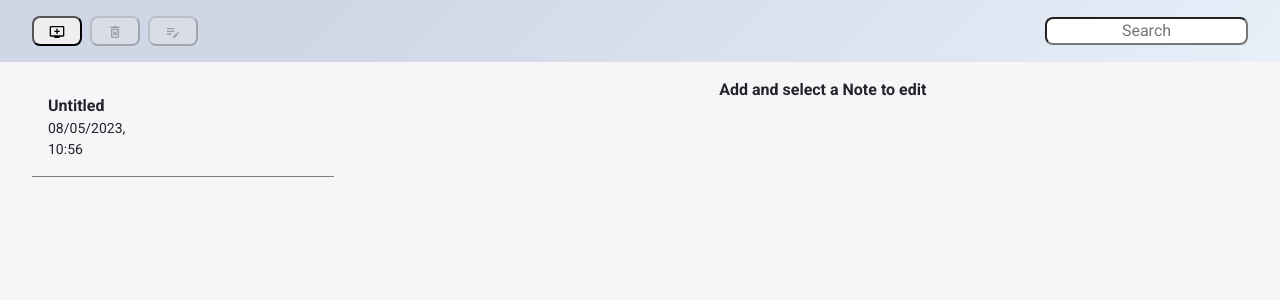
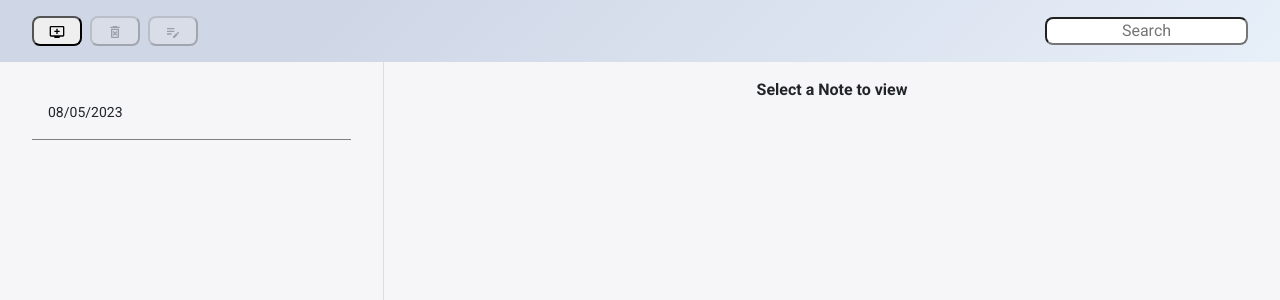
Before and after one commit to Sergei-Nikolaienko/notes-clone, a React (Create React App) app: page / in a window 1280 px wide. Both pictures are taken after a click on the button 57 px from the left and 31 px from the top of the page. Shown: the top 300 px of the page. Built offline with nearby package versions, Linux system fonts and the light colour scheme.

Commit message:
Fixed styles, added editing functionality and preview

```diff
--- a/src/App.jsx
+++ b/src/App.jsx
@@ -14,7 +14,7 @@ function App() {
   const onAddNote = () => {
     const newNote = {
       id: uuid(),
-      title: "Untitled",
+      title: "",
       meta: Date.now(),
       text: "",
     };
--- a/src/App.scss
+++ b/src/App.scss
@@ -1,14 +1,5 @@
-
 .main-content {
-  display: grid;
-  grid-template-columns: 3fr 5fr;
+  display: flex;
   align-content: center;
   background: rgb(246, 246, 248)
 }
-
-
-@media (min-width: 800px) {
-  .main-content {
-    grid-template-columns: 2fr 5fr;
-  }
-}
--- a/src/components/Sidebar/Sidebar.jsx
+++ b/src/components/Sidebar/Sidebar.jsx
@@ -9,13 +9,12 @@ const Sidebar = ({ notes, setSelectedNote, selectedNote }) => {
           className={`note-preview ${note.id === selectedNote && "active"} `}
           onClick={() => setSelectedNote(note.id)}
         >
-          <strong>{note.title}</strong>
+          <div className="preview-title">
+            <strong>{note.title.substr(0, 20)}</strong>
+          </div>
           <div className="preview-text-wrapper">
             <small className="preview-meta-content">
-              {new Date(note.meta).toLocaleDateString("en-GB", {
-                hour: "2-digit",
-                minute: "2-digit",
-              })}
+              {new Date(note.meta).toLocaleDateString("en-GB")}
             </small>
             <p className="preview-text-content">
               {note.text && note.text.substr(0, 20) + "..."}
--- a/src/components/Sidebar/Sidebar.scss
+++ b/src/components/Sidebar/Sidebar.scss
@@ -1,6 +1,9 @@
 .sidebar {
+  width: 40%;
   padding: 1em 2em;
-  height: 100vh;
+  height: calc(100vh - 80px);
+  overflow-y: scroll;
+  border-right: 1px solid #ddd;
 }
 
 .note-preview {
@@ -18,8 +21,23 @@
   color: white;
 }
 
+.preview-title {
+  text-align: center;
+  margin-bottom: .5em;
+}
+
 .preview-text-wrapper {
-  display: grid;
-  gap: 10px;
-  grid-template-columns: 2fr 3fr;
+  display: flex;
+  gap: 5px;
+  justify-content: space-between;
 }
+
+.preview-text-content {
+  font-size: .8rem;
+}
+
+@media (min-width: 800px) {
+  .sidebar {
+    width: 30%;
+  }
+}
--- a/src/components/Workspace/Workspace.jsx
+++ b/src/components/Workspace/Workspace.jsx
@@ -1,15 +1,13 @@
 import "./Workspace.scss";
 
-const Workspace = ({ noteToEdit, onEditNote }) => {
+const Workspace = ({ onEditNote, noteToEdit }) => {
   if (!noteToEdit) {
-    return (
-      <strong className="workspace-area">Add and select a Note to edit</strong>
-    );
+    return <strong className="workspace-area">Select a Note to view</strong>;
   }
 
   const onEditField = (key, value) => {
     onEditNote({
-      id: noteToEdit.id,
+      ...noteToEdit,
       [key]: value,
       meta: Date.now(),
     });
@@ -17,25 +15,30 @@ const Workspace = ({ noteToEdit, onEditNote }) => {
 
   return (
     <div className="workspace-area">
+      <section className="edit-field">
         <div>{new Date().toLocaleString()}</div>
         <div className="title-input">
           <input
+            autoFocus
             className="input-field"
-          id="note-title"
             value={noteToEdit.title}
             type="text"
             onChange={(e) => onEditField("title", e.target.value)}
-          autoFocus
           />
         </div>
         <div className="text-input">
           <textarea
             className="input-field"
-          id="note-text"
             rows="5"
             value={noteToEdit.text}
             onChange={(e) => onEditField("text", e.target.value)}
           />
+        </div>
+      </section>
+
+      <div className="note-body">
+        <h1>{noteToEdit.title}</h1>
+        <p>{noteToEdit.text}</p>
       </div>
     </div>
   );
--- a/src/components/Workspace/Workspace.scss
+++ b/src/components/Workspace/Workspace.scss
@@ -1,9 +1,22 @@
 .workspace-area {
+  width: 60%;
+  height: 100vh;
   text-align: center;
   padding: 1em 2em;
+
 }
 
 .input-field {
   width: 100%;
   margin-bottom: 1em;
 }
+
+.note-body {
+  text-align: center;
+}
+
+@media (min-width: 800px) {
+  .workspace-area {
+    width: 70%;
+  }
+}
--- a/src/index.css
+++ b/src/index.css
@@ -1,5 +1,4 @@
-/* Box sizing rules */
-*,
+Box sizing rules *,
 *::before,
 *::after {
   box-sizing: border-box;
```
Lines whose indentation alone changed are shown as unchanged.
